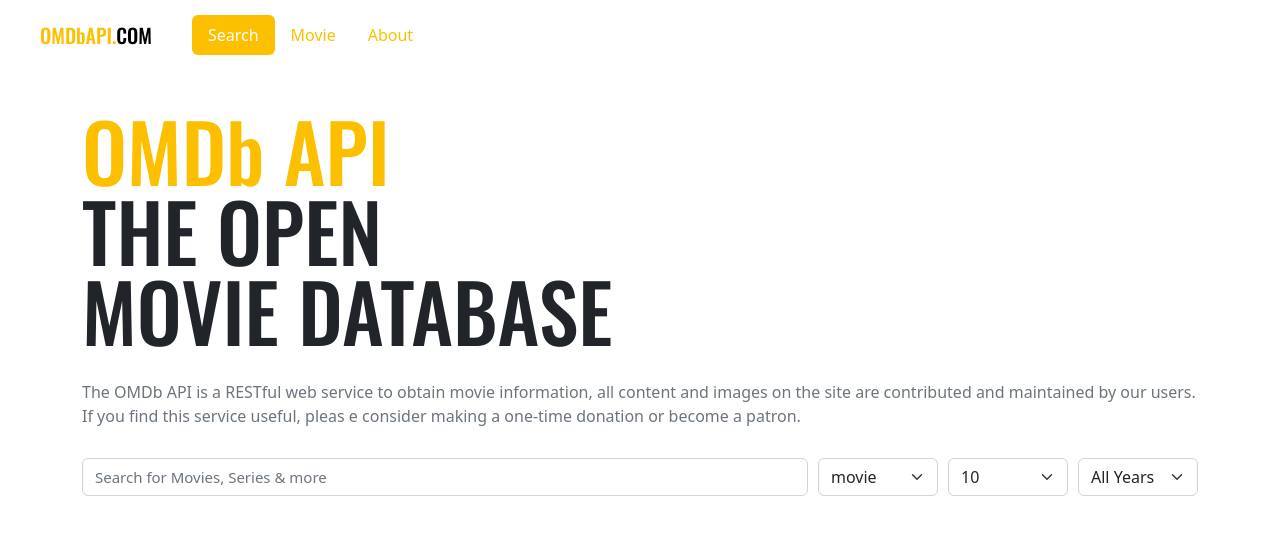
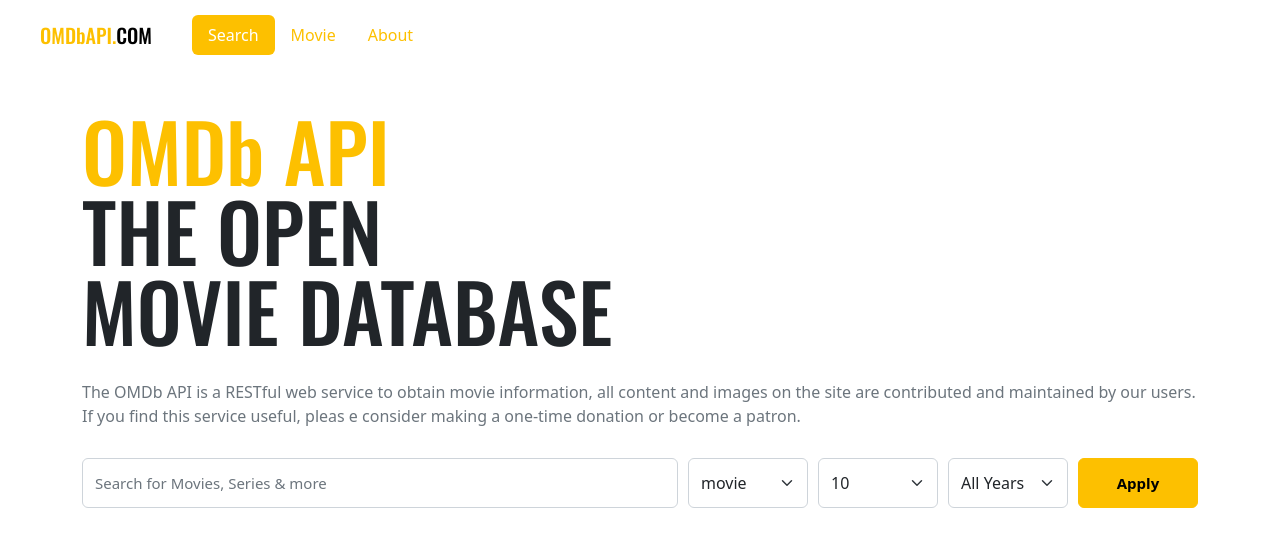
Before and after one commit to miss-gif/vue3-movie-app-2, a Vue app: page /#/ in a window 1280 px wide. Shown: the top 546 px of the page. Built offline with nearby package versions, Linux system fonts and the light colour scheme.

Commit message:
Search 필터 버튼

```diff
--- a/package.json
+++ b/package.json
@@ -41,6 +41,7 @@
     "webpack-dev-server": "^4.0.0-beta.0"
   },
   "dependencies": {
+    "axios": "^0.27.2",
     "bootstrap": "^5.2.0",
     "vue": "^3.0.7",
     "vue-router": "^4.1.2"
--- a/src/components/Search.vue
+++ b/src/components/Search.vue
@@ -4,7 +4,8 @@
       v-model="title"
       class="form-control"
       type="text"
-      placeholder="Search for Movies, Series & more" />
+      placeholder="Search for Movies, Series & more"
+      @keyup.enter="apply" />
     <div class="selects">
       <select
         v-for="filter in filters"
@@ -23,10 +24,17 @@
         </option>
       </select>
     </div>
+    <button
+      class="btn btn-primary"
+      @click="apply">
+      Apply
+    </button>
   </div>
 </template>
 
 <script>
+import axios from "axios";
+
 export default {
   data() {
     return {
@@ -57,6 +65,13 @@
       ],
     };
   },
+  methods: {
+    async apply() {
+      const OMDB_API_KEY = '7035c60c'
+      const res = await axios.get(`https://www.omdbapi.com/?apikey=${OMDB_API_KEY}&s=${this.title}&type=${this.type}&y=${this.year}&page=1`);
+      console.log(res)
+    },
+  },
 };
 </script>
 
@@ -80,5 +95,11 @@
       }
     }
   }
+  .btn {
+    width: 120px;
+    height: 50px;
+    font-weight: 700;
+    flex-shrink: 0;
+  }
 }
 </style>
```
Also changed, not shown: 1 other file (tests, documents, lock files or other folders).
